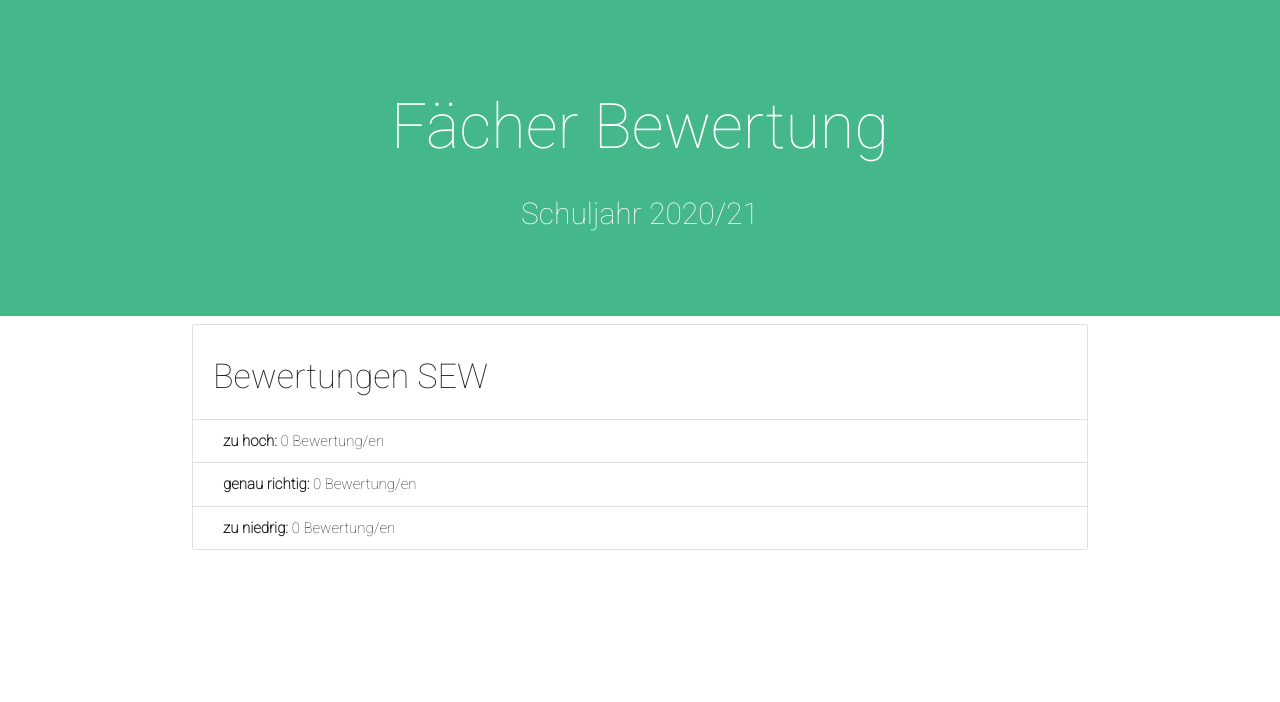
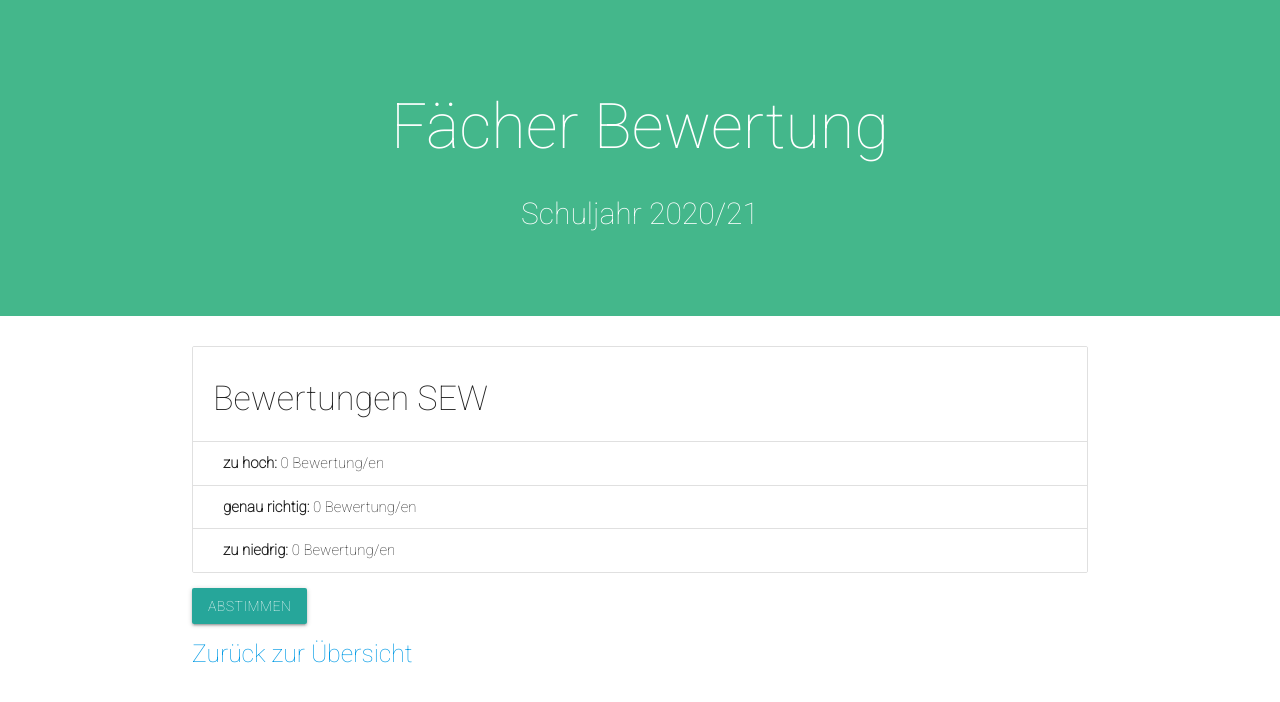
Before and after one commit to bbulis/medt5-django-faecher-bewertung-bbulis, a Django app: page /polls/5/ in a window 1280 px wide. Shown: the top 702 px of the page. Run offline with Django 3.2, Linux system fonts and the light colour scheme; data comes from the database, SQL or seed files in the repository.

Commit message:
Added links for voting and returning to home page

```diff
--- a/polls/templates/polls/detail.html
+++ b/polls/templates/polls/detail.html
@@ -36,6 +36,8 @@
                 <p class="center-align">Keine Fächer zur bewertung verfügbar</p>
             {% endif %}
         -->
+        <br>
+
         {% if answer %}
             <ul class="collection with-header">
                 <li class="collection-header"><h4>Bewertungen {{ answer.subject }}</h4></li>
@@ -46,6 +48,9 @@
         {% else %}
             <p class="center-align">Keiner Bewertungen des Faches einsehbar</p>
         {% endif %}
+        <a class="waves-effect waves-light btn" href="{% url 'answers' answer.subject.id %}">Abstimmen</a>
+        <br>
+        <h5><a href="{% url 'index' %}">Zurück zur Übersicht</a></h5>
     </div>
 </body>
 </html>
```
